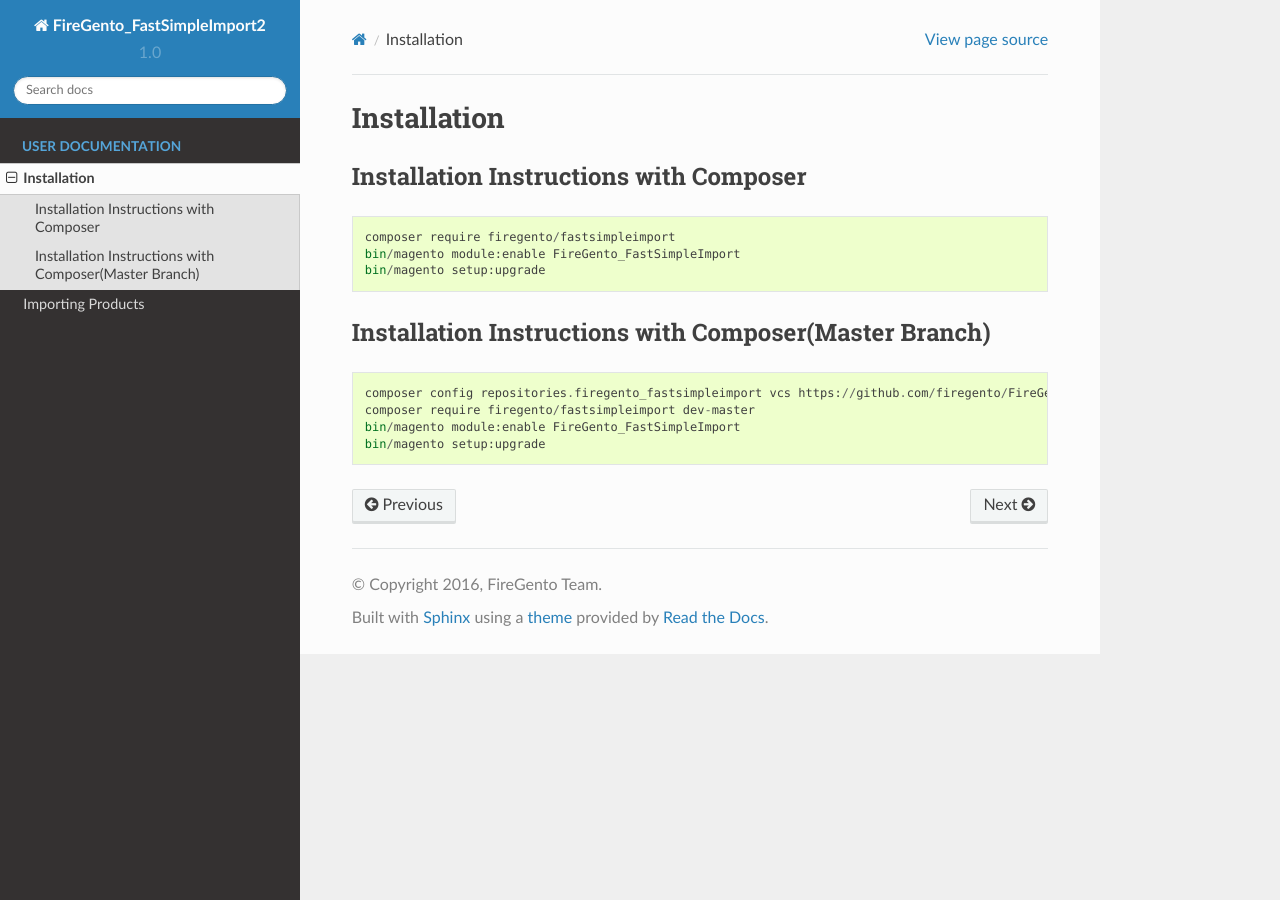
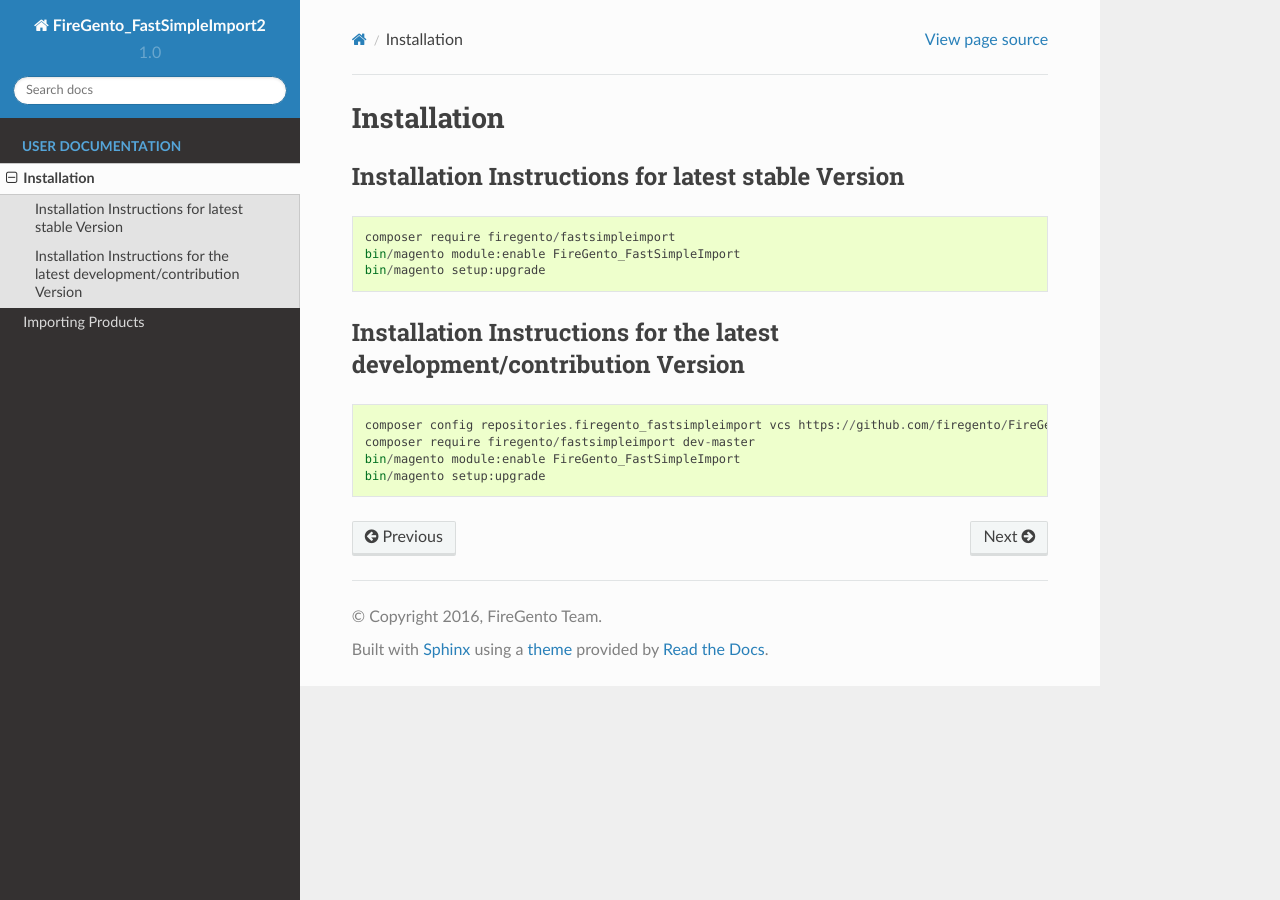
Before and after one commit to firegento/FireGento_FastSimpleImport2, a Sphinx documentation site: the page built from doc/Installation.md, in a window 1280 px wide. Built offline with Sphinx 7.4.7 and the Read the Docs theme 2.0.0, drawn with Linux system fonts in a browser that asks for light colours.

```diff
--- a/doc/Installation.md
+++ b/doc/Installation.md
@@ -1,7 +1,7 @@
 Installation
 ==========================
 
-Installation Instructions with Composer
+Installation Instructions for latest stable Version
 ---------------------------------------------
 
     composer require firegento/fastsimpleimport
@@ -10,7 +10,7 @@ Installation Instructions with Composer
 
 
 
-Installation Instructions with Composer(Master Branch)
+Installation Instructions for the latest development/contribution Version
 ---------------------------------------------
 
     composer config repositories.firegento_fastsimpleimport vcs https://github.com/firegento/FireGento_FastSimpleImport2
```
Also changed, not shown: README.md (+3 -36 lines), doc/Products.md (+4 -0 lines).
